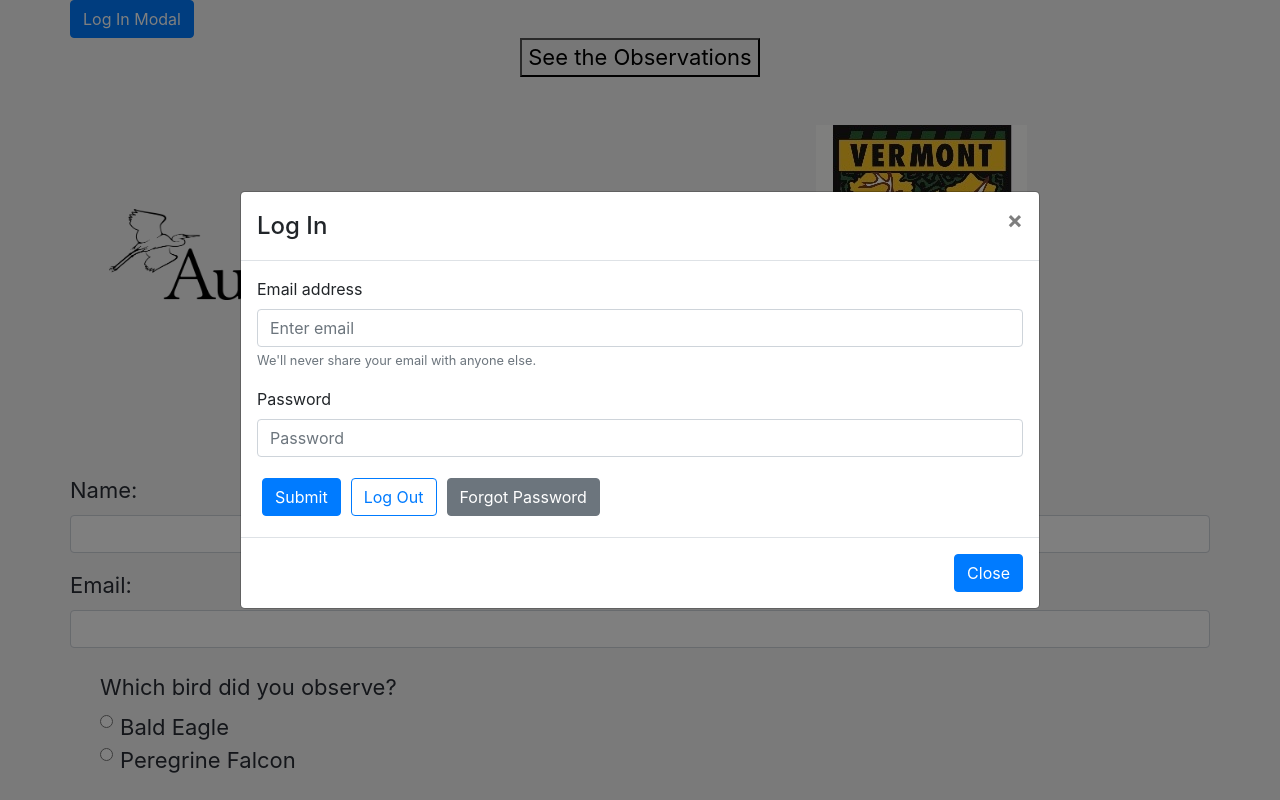
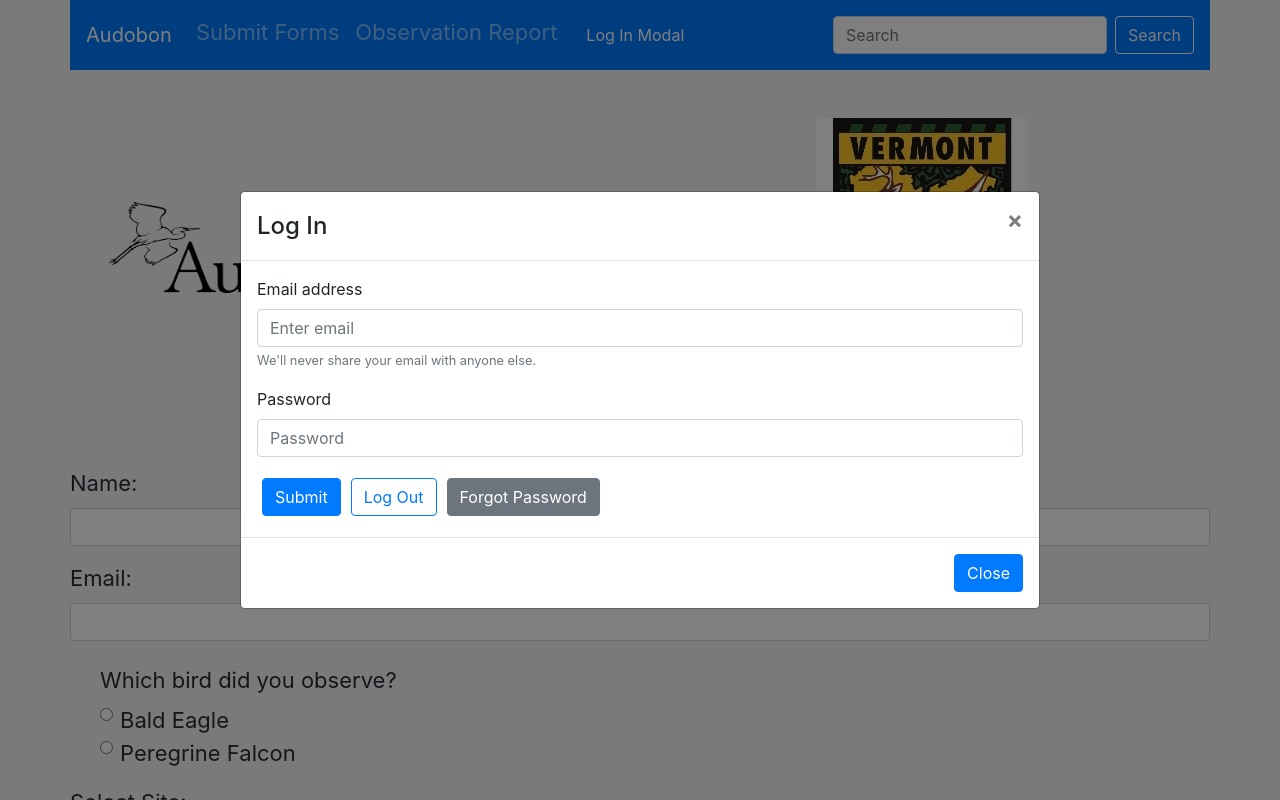
Before and after one commit to pphelps28/Peregrine_Project, a React (Create React App) app in the folder client/: page /display in a window 1280 px wide. Shown: the top 800 px of the page. Built offline with nearby package versions, Linux system fonts and the light colour scheme; no server answers.

Commit message:
navbar iteration 1

```diff
--- a/client/src/App.js
+++ b/client/src/App.js
@@ -3,6 +3,7 @@ import "react-datepicker/dist/react-datepicker.css"
 import React, { Component } from 'react'
 import 'react-bootstrap'
 import 'bootstrap/dist/css/bootstrap.min.css';
+import NavBar from './components/Navbar'
 import InputForm from './components/InputForm.js'
 import { sub } from 'date-fns';
 import Display from './components/Display.js'
@@ -269,10 +270,9 @@ class App extends Component {
 
     return (
       <div>
-        {/* To remove modal, set Z-index to negative (needs styling and display trigger) */}
-        <ModalLogIn />
+        <NavBar toggleInput={toggleInput} />
+
         <div id="wrapper">
-          <button onClick={toggleInput}>See the Observations</button>
           {/* //passes variables if the button is true */}
           {this.state.inputVisible ? <InputForm handleSubmit={handleSubmit}
             name={name} email={email} bird={bird} site={site}
--- /dev/null
+++ b/client/src/components/Navbar.js
@@ -0,0 +1,33 @@
+import React, { Component } from 'react';
+import {Navbar, Nav, Button, Form, FormControl} from 'react-bootstrap'
+import ModalLogIn from '../components/ModalLogIn'
+
+export class NavBar extends Component {
+    constructor(props) {
+        super(props)
+
+        this.state= {
+            inputVisible: true
+        }
+    }
+	render() {
+		return (
+			<div>
+				<Navbar bg="primary" variant="dark">
+					<Navbar.Brand href="#home">Audobon</Navbar.Brand>
+					<Nav className="mr-auto">
+						<Nav.Link href="#home">Submit Forms</Nav.Link>
+						<Nav.Link onClick={this.props.toggleInput}>Observation Report</Nav.Link>
+						<Nav.Link><ModalLogIn></ModalLogIn></Nav.Link>
+					</Nav>
+					<Form inline>
+						<FormControl type="text" placeholder="Search" className="mr-sm-2" />
+						<Button variant="outline-light">Search</Button>
+					</Form>
+				</Navbar>
+			</div>
+		);
+	}
+}
+
+export default NavBar;
```
